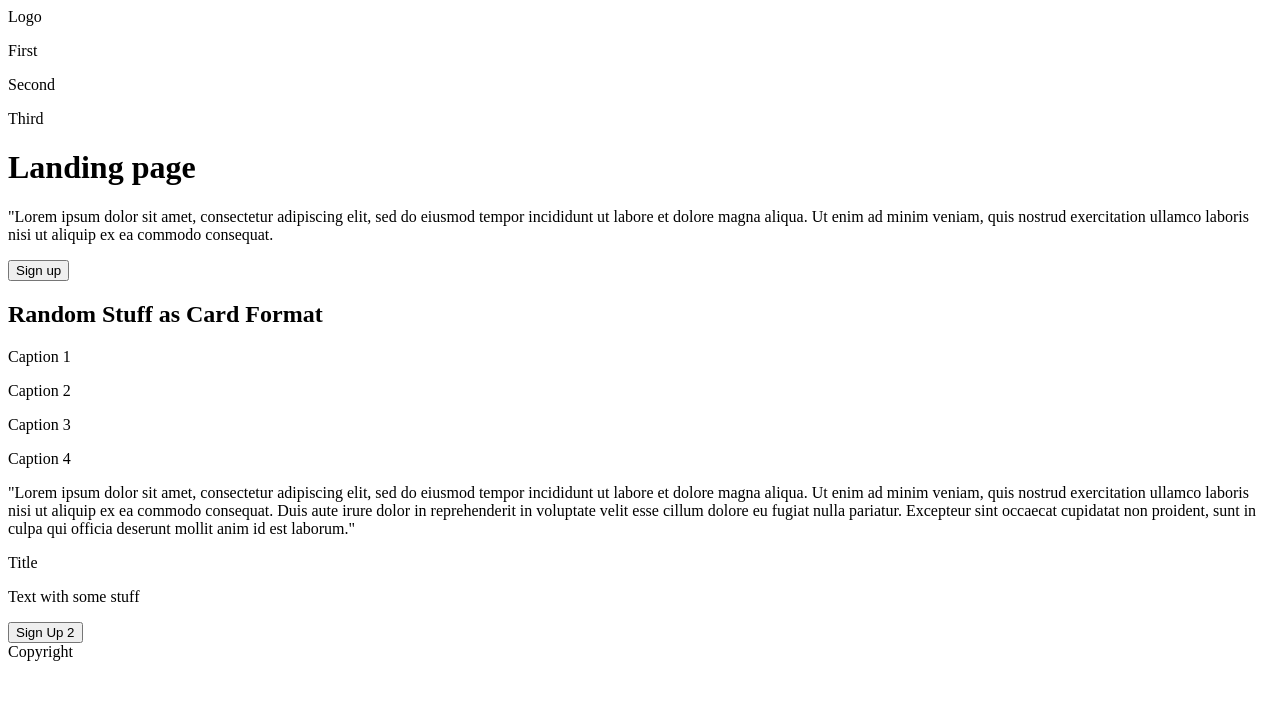
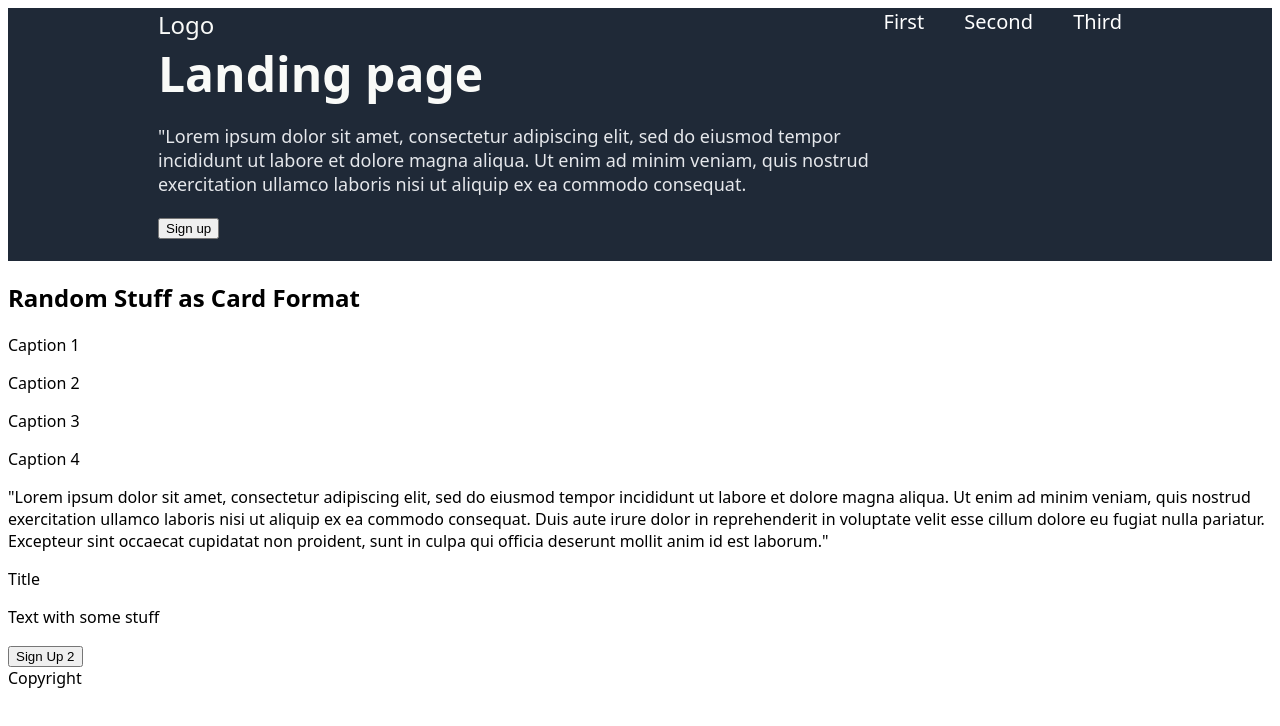
Before and after one commit to AdGiampic/landing-page, a plain HTML site: page index.html in a window 1280 px wide. Drawn offline with Linux system fonts and the light colour scheme.

Commit message:
Created style.css and started styling the hero section

```diff
--- a/index.html
+++ b/index.html
@@ -4,22 +4,28 @@
     <meta charset="UTF-8">
     <meta http-equiv="X-UA-Compatible" content="IE=edge">
     <meta name="viewport" content="width=device-width, initial-scale=1.0">
+    <link rel = "stylesheet" href="style.css">
     <title>Landing page</title>
 </head>
 <body>
+    <div class = "start">
         <div class = "header">
             <div class = "logo">Logo</div>
             <div class = "link">
-            <p>First</p>
-            <p>Second</p>
-            <p>Third</p>
+                <a href = "">First</a>
+                <a href = "">Second</a>
+                <a href = "">Third</a>
             </div>
         </div>
-    <div class = "intro">
-        <h1>Landing page</h1>
+        <div class = "hero">
+            <div class="hero-title">Landing page</div>
+            <div class = "text-b">
+
                 <p>"Lorem ipsum dolor sit amet, consectetur adipiscing elit, sed do eiusmod tempor incididunt ut labore et dolore magna aliqua. Ut enim ad minim veniam, quis nostrud exercitation ullamco laboris nisi ut aliquip ex ea commodo consequat. </p>
-        <button>Sign up</button>
+                <button class = "signup">Sign up</button>
+            </div>
                 <img src = "">
+        </div>
     </div>
     <h2>Random Stuff as Card Format</h2>
     <div class = "cards">
@@ -54,7 +60,7 @@
             <p>Title</p>
             <p>Text with some stuff</p>
         </div>
-        <button>Sign Up 2</button>
+        <button class = "signup">Sign Up 2</button>
     </div>
     <div class = "footer">Copyright</div>
 </body>
--- /dev/null
+++ b/style.css
@@ -0,0 +1,43 @@
+body{
+    font-family: system-ui, -apple-system, BlinkMacSystemFont, 'Segoe UI', Roboto, Oxygen, Ubuntu, Cantarell, 'Open Sans', 'Helvetica Neue', sans-serif;
+}
+
+.start {
+    background-color: #1f2937;
+    color: white;
+    padding-left: 150px;
+    padding-right: 150px;
+}
+
+.header{
+    display: flex;
+    justify-content: space-between;
+}
+
+a{
+    color: white;
+    text-decoration: none;
+    margin-left: 35px;
+}
+
+.link{
+    font-size: 20px;
+    justify-content: flex-end;
+}
+
+.logo{
+    font-size: 24px;
+    color: #f9faf8;
+}
+
+.hero-title {
+    font-size: 48px;
+    font-weight: bolder;
+    color: #f9faf8;
+}
+
+.text-b{
+    width:750px;
+    font-size: 18px;
+    color: #e5e7eb;
+}
```
Lines whose indentation alone changed are shown as unchanged.
